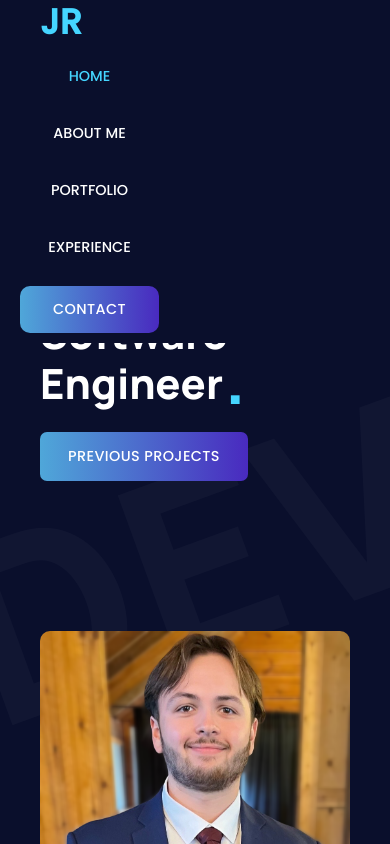
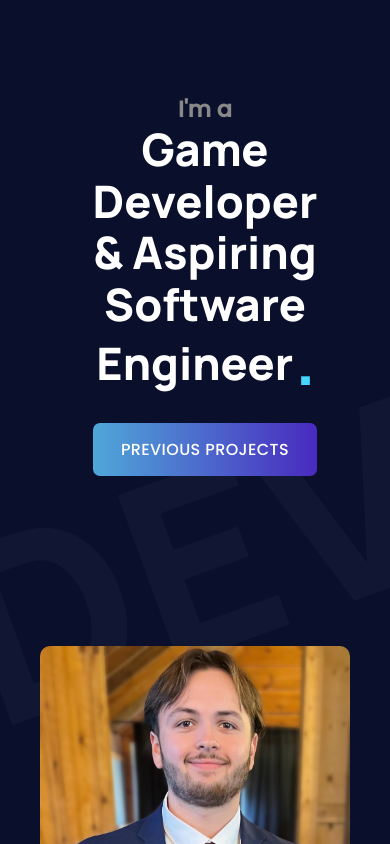
Before and after one commit to jacobrieker/websiteportfolio, a React (Create React App) app: page / in a window 390 px wide. Shown: the top 844 px of the page. Built offline with nearby package versions, Linux system fonts and the light colour scheme.

Commit message:
Mobile fix Main.css

```diff
--- a/src/Main.css
+++ b/src/Main.css
@@ -672,45 +672,39 @@ body, p, h1, h2, h3, h4, h5, h6, span {
 
 
 
-  /* 📱 Mobile Optimizations for screens smaller than 768px */
   @media (max-width: 768px) {
+    /* Hide navbar entirely on mobile */
+    .navbar {
+      display: none;
+    }
+
     .hero-wrapper {
       padding: 80px 20px 0 20px;
     }
 
     .hero-title {
-    font-size: 2.6rem;
+      font-size: 2.8rem;
+      text-align: center;
     }
 
     .hero-title .dot {
       font-size: 4rem;
     }
 
+    .hero-subtitle {
+      text-align: center;
+      font-size: 1.4rem;
+    }
+
     .hero-last-line {
-    top: -20px;
+      top: -10px;
     }
 
     .projects-btn {
-    font-size: 0.9rem;
+      font-size: 1rem;
       padding: 14px 28px;
-  }
-
-  .navbar {
-    flex-direction: column;
-    padding: 10px 20px;
-    align-items: flex-start;
-    gap: 10px;
-  }
-
-  .logo {
-    padding-left: 20px;
-    font-size: 2.2rem;
-  }
-
-  .nav-links {
-    flex-direction: column;
-    gap: 20px;
-    padding: 0;
+      margin: 20px auto;
+      display: block;
     }
 
     .about-section {
@@ -720,8 +714,8 @@ body, p, h1, h2, h3, h4, h5, h6, span {
 
     .about-container {
       flex-direction: column;
+      gap: 40px;
       align-items: center;
-    gap: 40px;
     }
 
     .about-image {
@@ -741,6 +735,7 @@ body, p, h1, h2, h3, h4, h5, h6, span {
     .about-buttons {
       flex-direction: column;
       align-items: center;
+      gap: 15px;
       margin-left: 0;
     }
 
@@ -751,15 +746,21 @@ body, p, h1, h2, h3, h4, h5, h6, span {
     .project {
       flex-direction: column !important;
       gap: 40px;
+      text-align: center;
+    }
+
+    .project-text {
+      max-width: 100%;
     }
 
     .project-video-wrapper {
       width: 100%;
+      height: auto;
+      aspect-ratio: 16/9;
     }
 
-  .project-text {
-    max-width: 100%;
-    text-align: center;
+    .video-frame {
+      display: none;
     }
 
     .experience-section {
@@ -771,7 +772,7 @@ body, p, h1, h2, h3, h4, h5, h6, span {
     }
 
     .contact-background {
-    padding: 20px;
+      padding: 30px 20px;
       width: 100%;
       margin-left: 0;
       border-radius: 60px;
@@ -787,14 +788,10 @@ body, p, h1, h2, h3, h4, h5, h6, span {
     .contact-form-wrapper {
       padding: 0;
       margin: 0 auto;
+      width: 100%;
     }
 
     .contact-form-wrapper {
       max-width: 100%;
-    width: 100%;
-  }
-
-  .video-arrows {
-    top: 60%;
     }
   }
```
Lines whose indentation alone changed are shown as unchanged.
